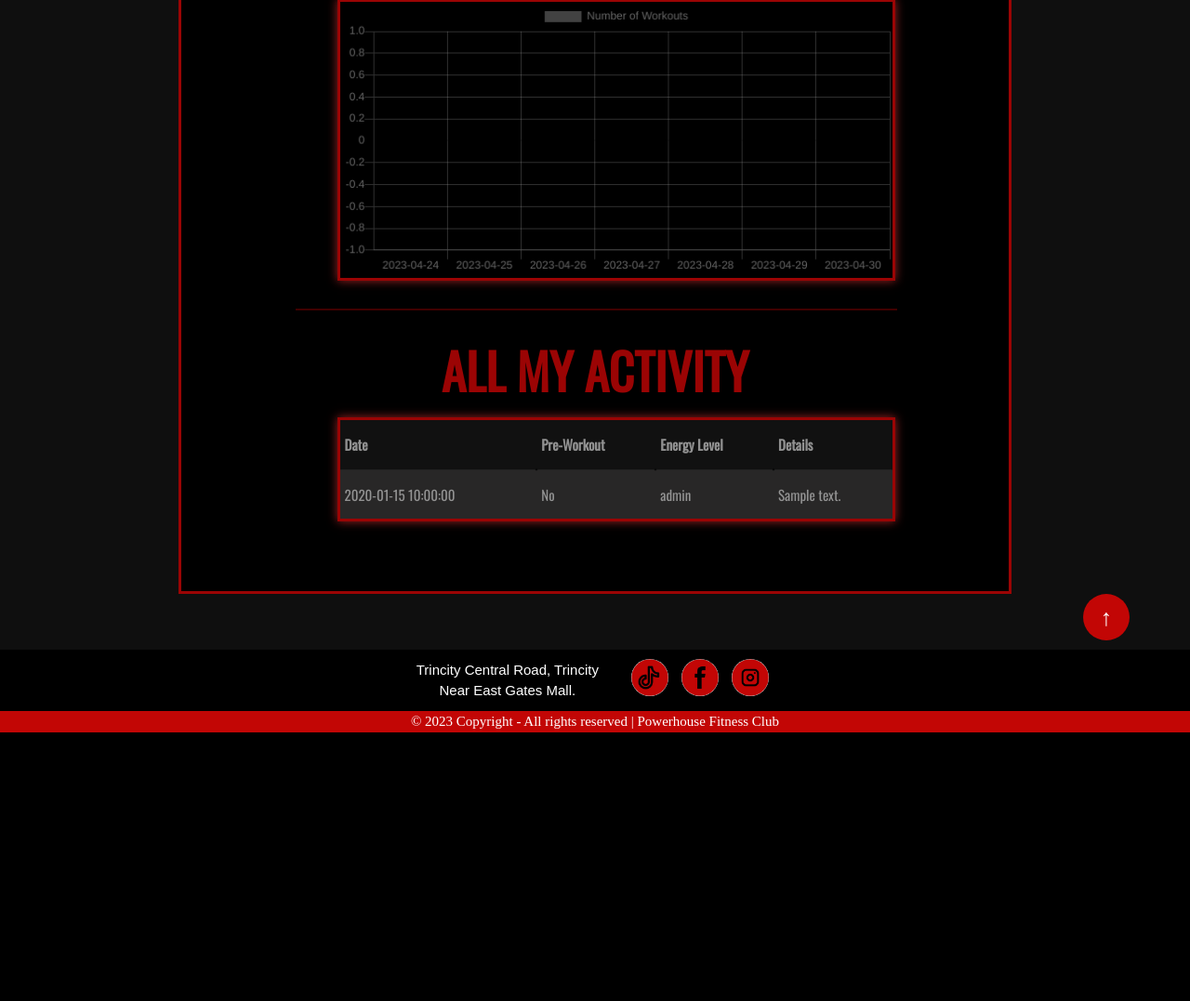
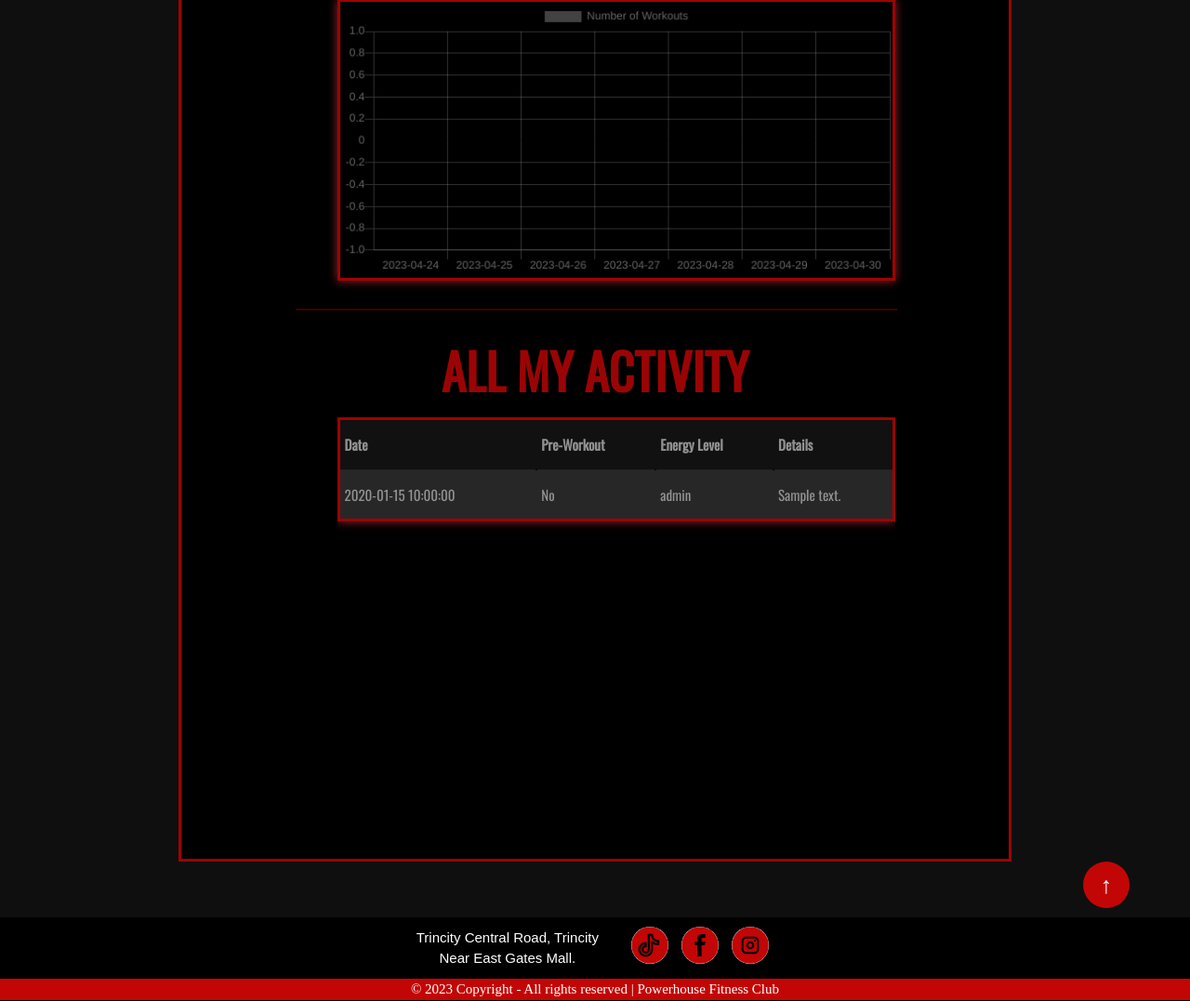
Before and after one commit to MadMoose02/Power-House-Fitness-Club, a Python web app: template App/templates/activtiy-tracking.html in a window 1280 px wide. Shown: the part 669-1746 px from the top of the page at 93% size. Before the commit the page ends 1457 px from the top, so only its background shows below. Run offline with Jinja, Linux system fonts and the light colour scheme; the template is opened without the code that fills it: most values are stand-ins (such as "Sample title", 1, 10 or a date in 2020).

Commit message:
Added scrollable table

```diff
--- a/App/templates/activtiy-tracking.html
+++ b/App/templates/activtiy-tracking.html
@@ -23,7 +23,7 @@
             </div>
             <br><hr>
             <h2><b>ALL MY ACTIVITY</b></h2>
-            <div id="activity-table" >
+            <div id="activity-table" style="height: 50vh; overflow-y: scroll">
                 <table>
                     <tr>
                         <th>Date</th>
```
